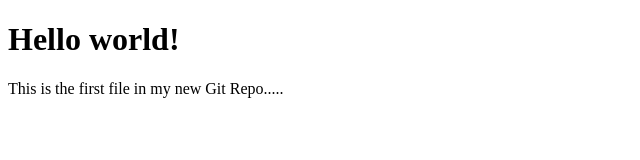
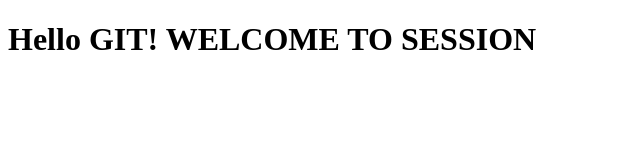
Before and after one commit to lakshmihatti9196-dev/MYPROJECT, a plain HTML site: page index.html in a window 1280 px wide. Shown: the whole page, without its empty margins (0-640 px from the left). Drawn offline with Linux system fonts and the light colour scheme.

```diff
--- a/index.html
+++ b/index.html
@@ -1,12 +1,9 @@
 <!DOCTYPE html>
 <html>
 <head>
-<title>Hello World!</title>
+<title>Hello GIT!</title>
 </head>
 <body>
-
-<h1>Hello world!</h1>
-<p>This is the first file in my new Git Repo.....</p>
-
+<h1>Hello GIT! WELCOME TO SESSION</h1>
 </body>
 </html>
```
